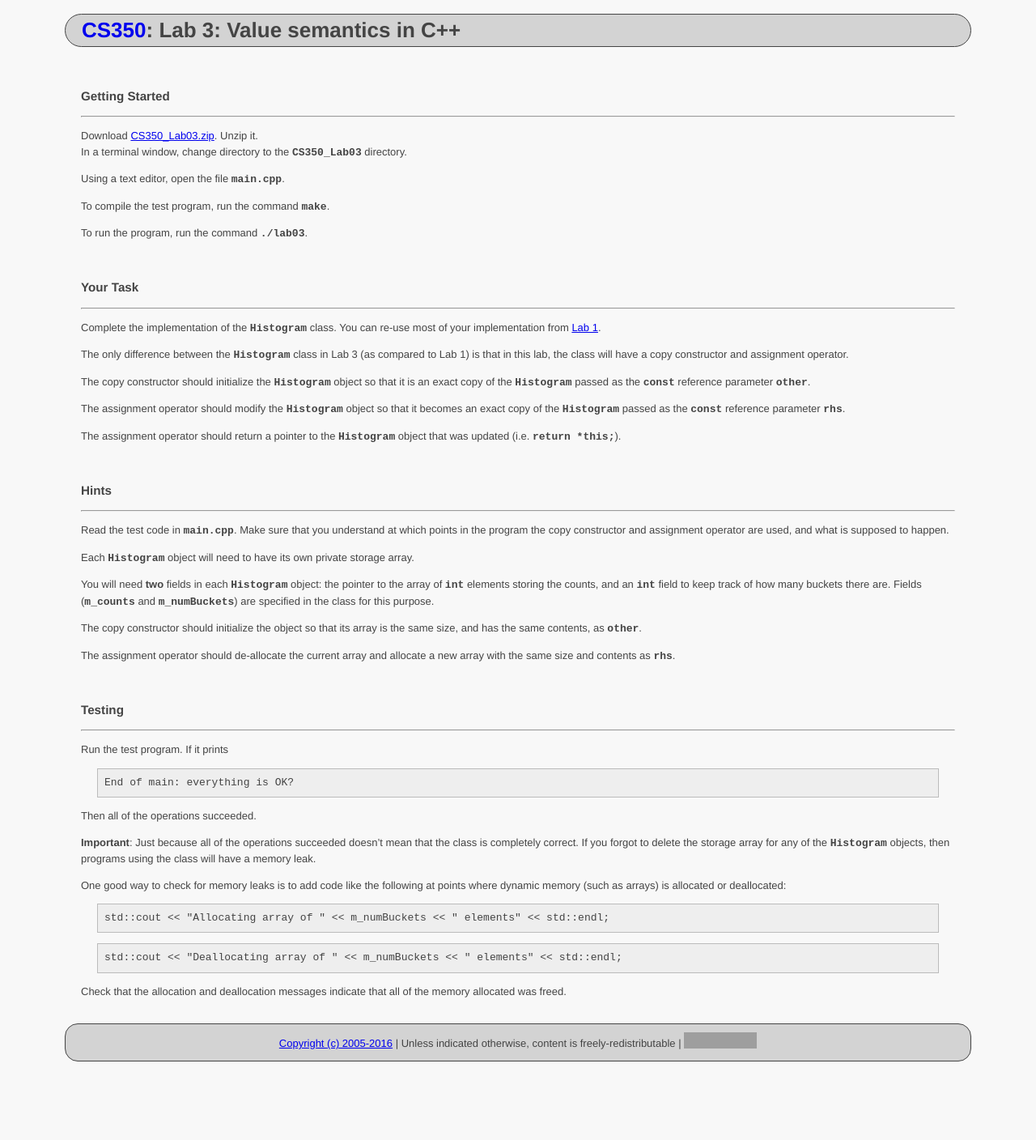
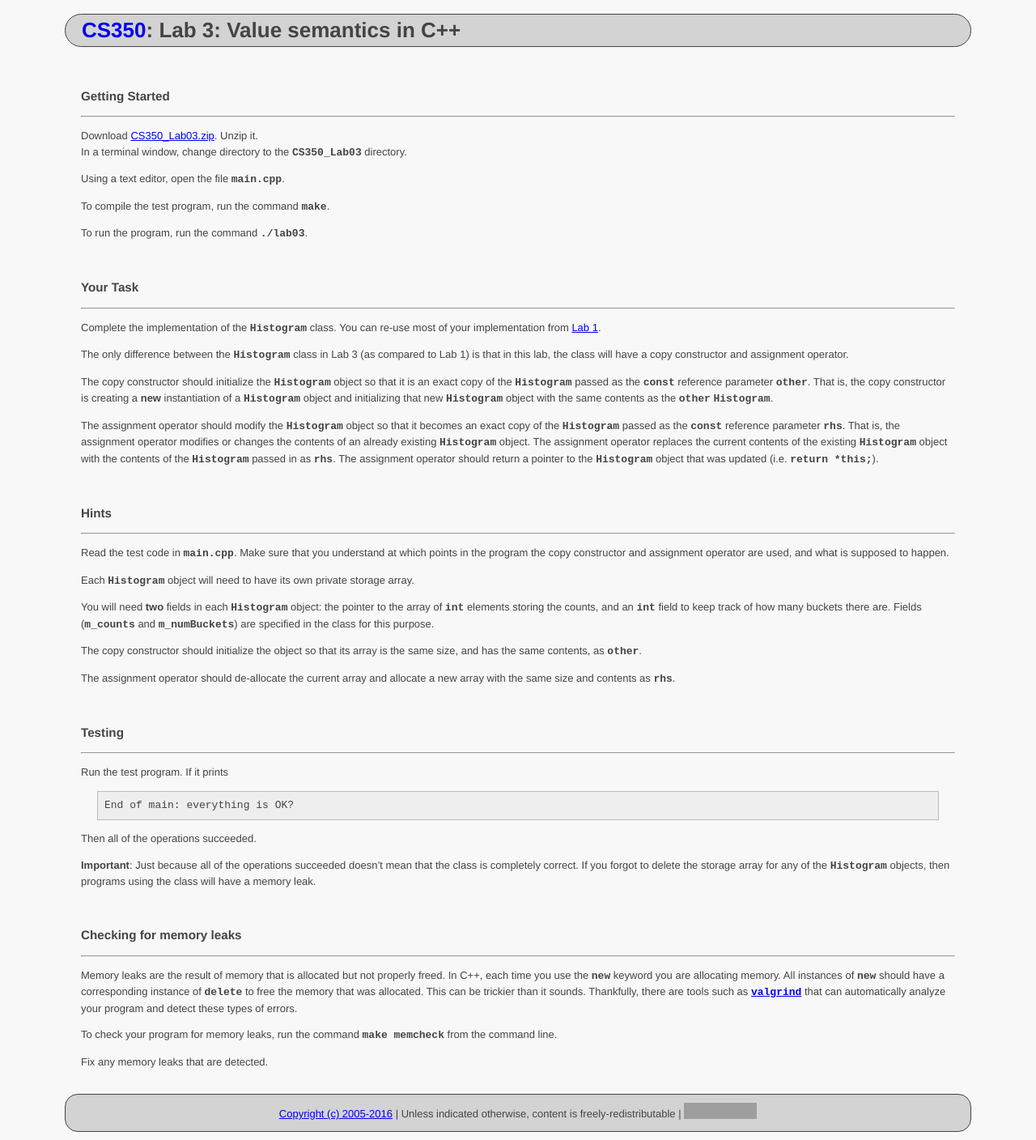
Before and after one commit to ycpcs/cs350-fall2016, a Jekyll site: the page built from labs/lab03.md, in a window 1280 px wide. Shown: the whole page at 81% size. Built offline with Jekyll 4.4.1, drawn with Linux system fonts in a browser that asks for light colours; before the commit the page ends 1321 px from its top, so only the background shows below that; grey boxes are pictures that could not be loaded.

Commit message:
added lab03; updated assign02

````diff
--- a/labs/lab03.md
+++ b/labs/lab03.md
@@ -35,13 +35,16 @@ The only difference between the **```Histogram```** class in Lab 3 (as compared
 will have a copy constructor and assignment operator.
 
 The copy constructor should initialize the **```Histogram```** object so that it is an exact copy of the
-**```Histogram```** passed as the **```const```** reference parameter **```other```**.
+**```Histogram```** passed as the **```const```** reference parameter **```other```**.  That is, the copy
+constructor is creating a **new** instantiation of a **```Histogram```** object and initializing that new
+**```Histogram```** object with the same contents as the **```other```** **```Histogram```**.
 
 The assignment operator should modify the **```Histogram```** object so that it becomes an exact copy of the
-**```Histogram```** passed as the **```const```** reference parameter **```rhs```**.
-
-The assignment operator should return a pointer to the **```Histogram```** object that was updated
-(i.e. **```return *this;```**).
+**```Histogram```** passed as the **```const```** reference parameter **```rhs```**.  That is, the assignment
+operator modifies or changes the contents of an already existing **```Histogram```** object. The assignment
+operator replaces the current contents of the existing **```Histogram```** object with the contents of the
+**```Histogram```** passed in as **```rhs```**.  The assignment operator should return a pointer to the
+**```Histogram```** object that was updated (i.e. **```return *this;```**).
 
 
 
@@ -86,16 +89,20 @@ Then all of the operations succeeded.
 forgot to delete the storage array for any of the **```Histogram```** objects, then programs using the class will have
 a memory leak.
 
-One good way to check for memory leaks is to add code like the
-following at points where dynamic memory (such as arrays) is allocated
-or deallocated:
 
-<pre>
-std::cout << "Allocating array of " << m_numBuckets << " elements" << std::endl;
-</pre>
 
-<pre>
-std::cout << "Deallocating array of " << m_numBuckets << " elements" << std::endl;
-</pre>
+<br>
 
-Check that the allocation and deallocation messages indicate that all of the memory allocated was freed.
+### Checking for memory leaks
+
+--- --- --- --- --- --- --- --- --- --- --- --- --- --- --- --- --- --- --- --- --- --- --- ---
+
+Memory leaks are the result of memory that is allocated but not properly freed.  In C++, each
+time you use the **```new```** keyword you are allocating memory.  All instances of **```new```**
+should have a corresponding instance of **```delete```** to free the memory that was allocated.
+This can be trickier than it sounds. Thankfully, there are tools such as [**```valgrind```**](http://valgrind.org)
+that can automatically analyze your program and detect these types of errors.
+
+To check your program for memory leaks, run the command **```make memcheck```** from the command line.
+
+Fix any memory leaks that are detected.
````
Also changed, not shown: assign/assign02.md (+1 -0 lines), schedule.md (+1 -1 lines), 1 other file.
